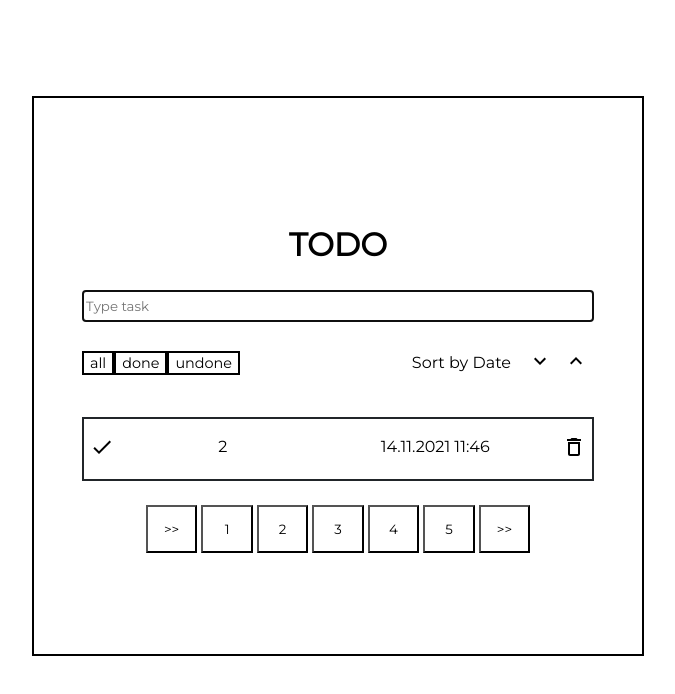
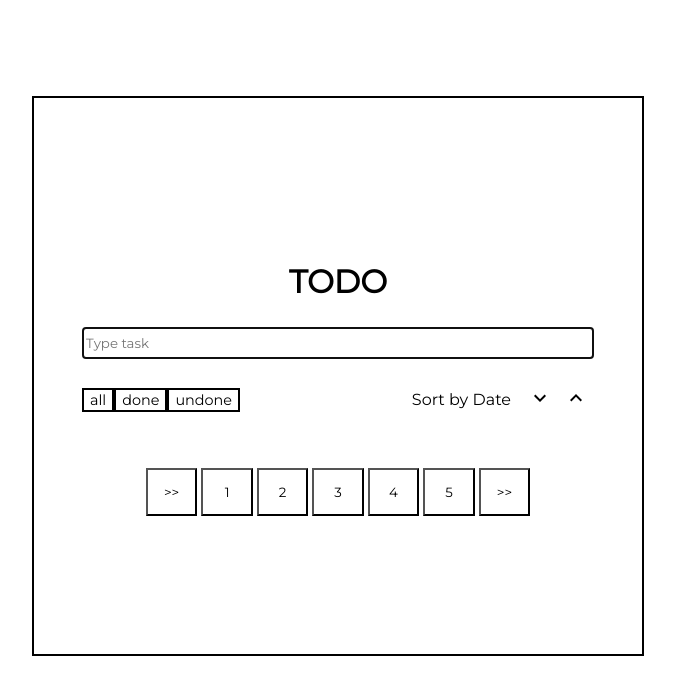
Before and after one commit to AlexeyKalitin/front-end-layout, a React (Create React App) app: page / in a window 1280 px wide. Shown: the top 694 px of the page, without its empty margins (302-977 px from the left). Built offline with nearby package versions, Linux system fonts and the light colour scheme.

Commit message:
add interactive elements

```diff
--- a/src/App.js
+++ b/src/App.js
@@ -5,12 +5,26 @@ import React, { useState } from 'react';
 import TodoList from "./components/TodoList";
 
 function App() {
-  const initialValue = ["2"]
-  const [list, setList] = useState(initialValue);
+  const [list, setList] = useState([]);
   const [value, setValue] = useState("");
 
   const handleChange = (event) => {
     setValue(event.target.value);
+  }
+  const current = new Date();
+
+  const removeItem = id => {
+    setList(list.filter(x =>(x.key !== id)))
+  }
+
+  const changeCondition = el =>{
+    var newData = list.map(item => {
+      if (item.key === el) {
+        return Object.assign({}, item, { isDone: true })
+      }
+      return item
+    })
+    setList(newData)
   }
 
   return (
@@ -21,7 +35,13 @@ function App() {
           <input
             onKeyDown={(ev) => {
               if (ev.keyCode == 13) {
-                setList([...list, value]);
+                const newElem={
+                  key:current.getTime(),
+                  text:value,
+                  date:`${current.getDay()}.${current.getMonth() + 1}.${current.getFullYear()} ${current.getHours()}:${current.getMinutes()}`,
+                  isDone:false
+                }
+                setList([...list,newElem])
                 setValue("")
               }
             }
@@ -52,7 +72,7 @@ function App() {
         </span>
       </span>
       <div className="todo-main">
-        <TodoList list={list} />
+        <TodoList list={list} remove={removeItem} changeCondition={changeCondition}/>
       </div>
       <span className="changer">
         <button className="changer__button">&gt;&gt;</button>
--- a/src/components/TodoList.jsx
+++ b/src/components/TodoList.jsx
@@ -1,27 +1,45 @@
 import React from "react";
 import "../style.css";
-import arrowup from "../arrowup.svg";
+import undone from "../undone.svg";
 import trashbin from "../trash.svg";
-import icon from "../icon.svg";
+import done from "../icon.svg";
 import arrowdown from "../arrowdown.svg";
 
 function TodoList(props) {
-  const current = new Date();
+  const { list, remove, changeCondition } = props;
+  console.log(list);
+  console.log(remove);
+
   return (
     <ul className="todo-list">
-      {props.list.map((task, index) => {
+      {list.map((task, index) => {
         return (
-          <li>
-            <button data-tooltip="Done" className="todo-list__button">
-              <img src={icon} className="todo-list__picture" />
-            </button>
+          <li key={list.key}>
+
+            {task.isDone ===false && (
+              <button
+              onClick={() => changeCondition(task.key)}
+              data-tooltip="Undone" className="todo-list__button">
+                <img src={undone} className="todo-list__picture" />
+              </button>
+            )}
+
+            {task.isDone ===true && (
+              <button data-tooltip="Done" className="todo-list__button">
+                <img src={done} className="todo-list__picture" />
+              </button>
+            )}
+
             <p className="todo-list__text" key={index}>
-              {task}
+              {task.text}
             </p>
-            <p className="todo-list__date">{`${current.getDate()}.${
-              current.getMonth() + 1
-            }.${current.getFullYear()} ${current.getHours()}:${current.getMinutes()}`}</p>
-            <button title="Delete task" className="todo-list__trashbin">
+            <p className="todo-list__date">{task.date}</p>
+
+            <button
+              onClick={() => remove(task.key)}
+              title="Delete task"
+              className="todo-list__trashbin"
+            >
               <img src={trashbin} alt="Кнопка «button»" />
             </button>
           </li>
--- a/src/style.css
+++ b/src/style.css
@@ -82,6 +82,7 @@ body {
     transition-duration: 0.4s;
     font-size: 0.9rem;
 }
+
 
 .filter__button-undone {
     background-color: white;
@@ -169,6 +170,9 @@ li {
 
 .todo-list__text {
     min-width: 6rem;
+    justify-content: center;
+    align-items: center;
+    display: flex;
 }
 
 [data-tooltip] {
@@ -198,6 +202,7 @@ li {
 
 .todo-list__button {
     -webkit-transition-duration: 0.4s;
+    transition-duration: 0.4s;
     background-color: white;
     border: none;
     max-width: 3rem;
@@ -210,10 +215,16 @@ li {
 
 .todo-list__trashbin {
     -webkit-transition-duration: 0.4s;
+    transition-duration: 0.4s;
+
     background-color: white;
     border: none;
 }
-
+.todo-list__date{
+    display: flex;
+    justify-content: center;
+    align-items: center;
+}
 .todo-list__trashbin:hover {
     background-color: white;
     filter: invert(100%);
```
Also changed, not shown: src/undone.svg (added).
